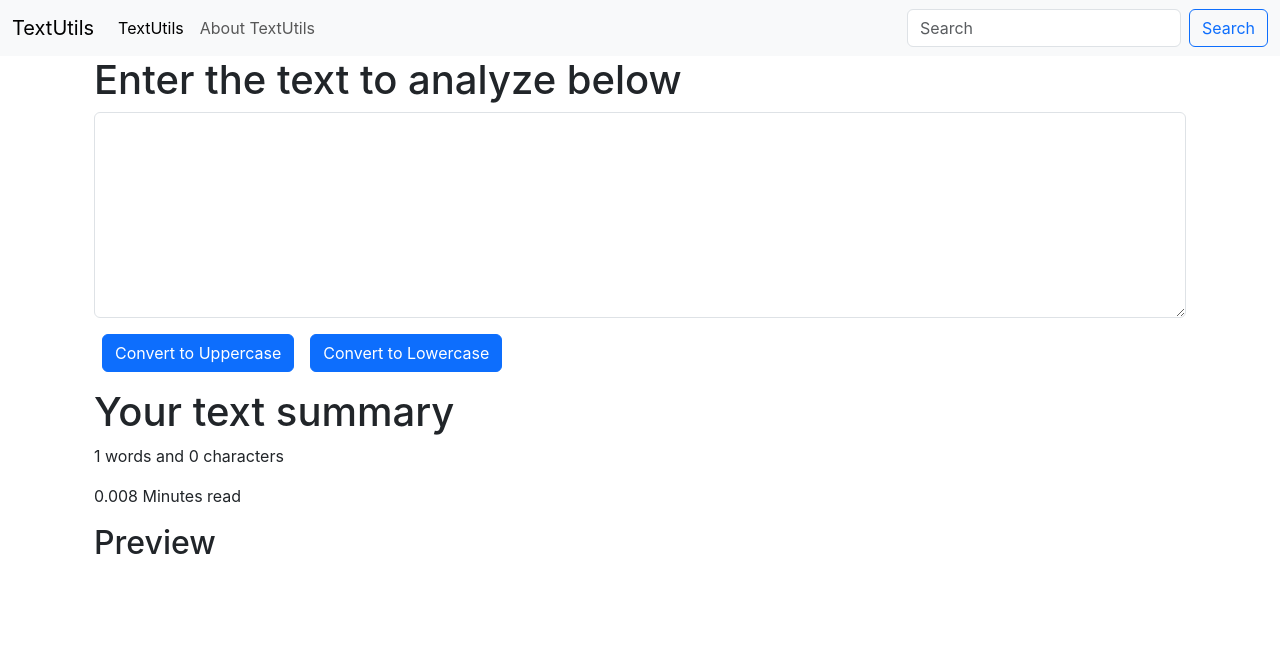
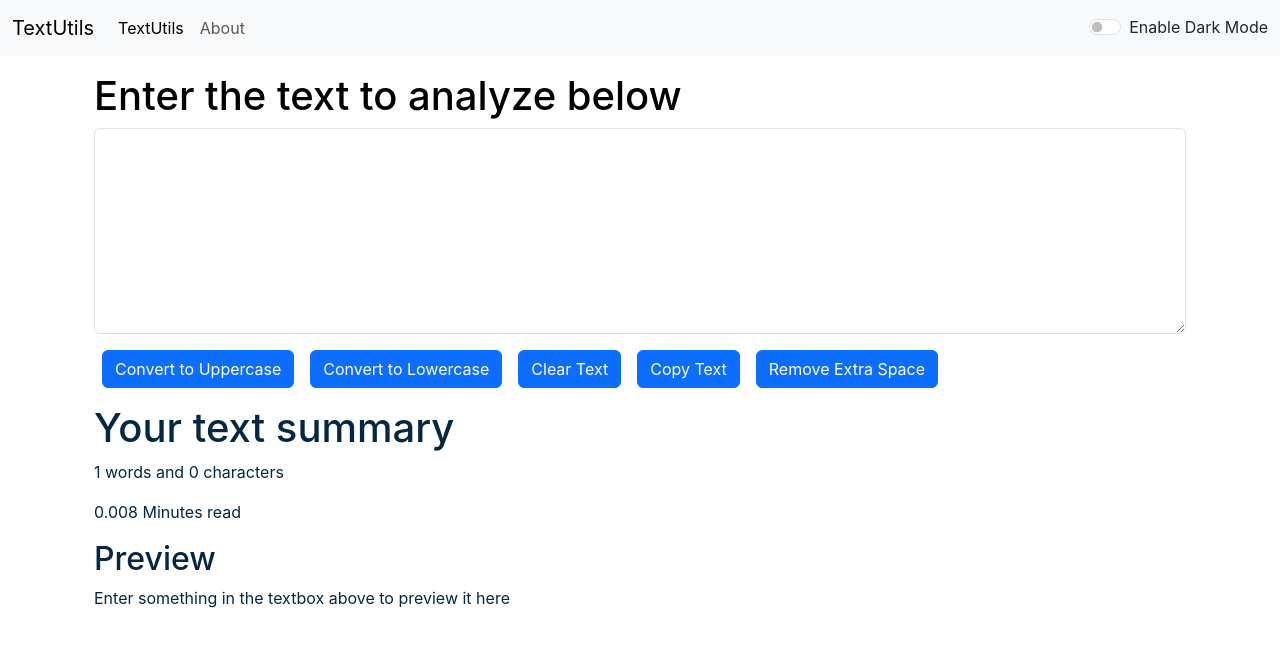
Before and after one commit to raghavranjan071/Textify_React, a React (Create React App) app: page / in a window 1280 px wide. Shown: the top 646 px of the page. Built offline with nearby package versions, Linux system fonts and the light colour scheme.

Commit message:
Commit after video 12 Dark Mode Added Status: Working

```diff
--- a/src/App.js
+++ b/src/App.js
@@ -1,16 +1,36 @@
+import { useState } from 'react';
 import './App.css';
 import Navbar from './components/Navbar';
 import TextForm from './components/TextForm';
+// import About from './components/About';
 // import React from 'react';
 
 function App() {
+  const [mode, setMode] = useState('light'); //Whether dark mode is enabled or not
+
+  const toggleMode = ()=>{
+    if(mode === 'light')
+    {
+      setMode('dark');
+      document.body.style.backgroundColor = '#042743';
+    }
+
+    else{
+      setMode('light');
+      document.body.style.backgroundColor = 'white';
+    }
+  }
   return (
     <>
 
-  <Navbar title="TextUtils" aboutText = "About TextUtils"/>
-  <div className='container'>
-  <TextForm heading="Enter the text to analyze below"/>
+  {/* <Navbar title="TextUtils" aboutText = "About TextUtils"/> */}
 
+    <Navbar title='TextUtils' mode ={mode} toggleMode={toggleMode} />
+  <div className='container my-3'>
+
+  <TextForm heading="Enter the text to analyze below" mode ={mode}/>
+
+    {/* <About /> */}
   </div>
 </>
   );
--- /dev/null
+++ b/src/components/About.js
@@ -0,0 +1,75 @@
+import React, { useState } from 'react'
+
+export default function About() {
+    const [myStyle, setMyStyle] = useState({
+        color: "black",
+        backgroundColor: "white",
+
+    })
+
+    const [btntext, setBtntext] = useState('Enable Dark Mode')
+
+    const toggleStyle=()=>{
+        if(myStyle.color === 'black')
+        {
+            setMyStyle({
+                color: "white",
+                backgroundColor: "black",
+                border: '2px solid white'
+            })
+            setBtntext("Enable Light Mode");
+        }
+        else{
+            setMyStyle({
+                color: "black",
+                backgroundColor: "white"
+            })
+            setBtntext("Enable Dark Mode");
+        }
+    }
+    return (
+        <div className='container' style={myStyle}>
+            <h1 className='my-3'>About Us</h1>
+            <div className="accordion" id="accordionExample" style={myStyle}>
+                <div className="accordion-item">
+                    <h2 className="accordion-header">
+                        <button className="accordion-button" type="button"  style={myStyle}data-bs-toggle="collapse" data-bs-target="#collapseOne" aria-expanded="true" aria-controls="collapseOne">
+                            Accordion Item #1
+                        </button>
+                    </h2>
+                    <div id="collapseOne" className="accordion-collapse collapse show" data-bs-parent="#accordionExample">
+                        <div className="accordion-body" style={myStyle} >
+                            <strong>This is the first item's accordion body.</strong> It is shown by default, until the collapse plugin adds the appropriate classes that we use to style each element. These classes control the overall appearance, as well as the showing and hiding via CSS transitions. You can modify any of this with custom CSS or overriding our default variables. It's also worth noting that just about any HTML can go within the <code>.accordion-body</code>, though the transition does limit overflow.
+                        </div>
+                    </div>
+                </div>
+                <div className="accordion-item"  style={myStyle}>
+                    <h2 className="accordion-header">
+                        <button className="accordion-button collapsed"  style={myStyle} type="button" data-bs-toggle="collapse" data-bs-target="#collapseTwo" aria-expanded="false" aria-controls="collapseTwo">
+                            Accordion Item #2
+                        </button>
+                    </h2>
+                    <div id="collapseTwo" className="accordion-collapse collapse" data-bs-parent="#accordionExample">
+                        <div className="accordion-body">
+                            <strong>This is the second item's accordion body.</strong> It is hidden by default, until the collapse plugin adds the appropriate classes that we use to style each element. These classes control the overall appearance, as well as the showing and hiding via CSS transitions. You can modify any of this with custom CSS or overriding our default variables. It's also worth noting that just about any HTML can go within the <code>.accordion-body</code>, though the transition does limit overflow.
+                        </div>
+                    </div>
+                </div>
+                <div className="accordion-item">
+                    <h2 className="accordion-header">
+                        <button className="accordion-button collapsed"  style={myStyle} type="button" data-bs-toggle="collapse" data-bs-target="#collapseThree" aria-expanded="false" aria-controls="collapseThree">
+                            Accordion Item #3
+                        </button>
+                    </h2>
+                    <div id="collapseThree" className="accordion-collapse collapse" data-bs-parent="#accordionExample">
+                        <div className="accordion-body"  style={myStyle}>
+                            <strong>This is the third item's accordion body.</strong> It is hidden by default, until the collapse plugin adds the appropriate classes that we use to style each element. These classes control the overall appearance, as well as the showing and hiding via CSS transitions. You can modify any of this with custom CSS or overriding our default variables. It's also worth noting that just about any HTML can go within the <code>.accordion-body</code>, though the transition does limit overflow.
+                        </div>
+                    </div>
+                </div>
+            </div>
+            <div className='container my-3'></div>
+            <button onClick={toggleStyle} type="button" className="btn btn-primary">Enable Dark Mode</button>
+        </div>
+    )
+}
--- a/src/components/Navbar.js
+++ b/src/components/Navbar.js
@@ -3,7 +3,7 @@
 
 export default function Navbar(props) {
     return (
-        <nav className="navbar navbar-expand-lg bg-body-tertiary" >
+        <nav className={`navbar navbar-expand-lg navbar-${props.mode} bg-${props.mode}`} >
             <div className="container-fluid">
                 <a className="navbar-brand" href="/">{props.title}</a>
                 <button className="navbar-toggler" type="button" data-bs-toggle="collapse" data-bs-target="#navbarSupportedContent" aria-controls="navbarSupportedContent" aria-expanded="false" aria-label="Toggle navigation">
@@ -19,10 +19,15 @@
                         </li>
 
                     </ul>
-                    <form className="d-flex" role="search">
+                    {/* <form className="d-flex" role="search">
                         <input className="form-control me-2" type="search" placeholder="Search" aria-label="Search" />
                         <button className="btn btn-outline-primary" type="submit">Search</button>
-                    </form>
+                    </form> */}
+
+                    <div className={`form-check form-switch text-${props.mode === "light" ? 'dark' : 'light'}`}>
+                        <input className="form-check-input" onClick={props.toggleMode} type="checkbox" role="switch" id="flexSwitchCheckDefault" />
+                        <label className="form-check-label" htmlfor="flexSwitchCheckDefault" >Enable Dark Mode</label>
+                    </div>
                 </div>
             </div>
         </nav>
--- a/src/components/TextForm.js
+++ b/src/components/TextForm.js
@@ -1,51 +1,75 @@
 import React, { useState } from 'react'
 
 export default function TextForm(props) {
-  const handleUpClick= ()=>{
-    console.log("Uppercase was clicked"+ text);
+  const handleUpClick = () => {
+    console.log("Uppercase was clicked" + text);
     let newText = text.toUpperCase();
     setText(newText)
   }
 
-  const handleLoClick= ()=>{
-    console.log("Uppercase was clicked"+ text);
+  const handleLoClick = () => {
+    console.log("Uppercase was clicked" + text);
     let newText = text.toLowerCase();
     setText(newText)
   }
 
-  const handleOnChange= (event)=>{
+  const handleOnChange = (event) => {
     console.log("OnChange");
     setText(event.target.value);
   }
 
+  const handleClearChange = () => {
+    let newText = "";
+    setText(newText)
+  }
+
+  const handleCopy = () => {
+    var text = document.getElementById("myBox");
+    text.select();
+    navigator.clipboard.writeText(text.value);
+
+  }
+
+  const handleExtraSpaces = () => {
+    let newText = text.split(/[ ]+/);
+    setText(newText.join(" "))
+  }
   //here we are using hooks
-  const [text,setText] = useState("");
+  const [text, setText] = useState("");
 
   return (
 
     <>
       {/* <h1>{props.heading} - {text}</h1> */}
-    <div className='container'>
-    <h1>{props.heading}</h1>
+      <div className='container' style={{color: props.mode === "dark" ? 'white' : 'black'} }>
+        <h1 >{props.heading}</h1>
 
         <div className="mb-3">
 
-    <textarea className="form-control" value={text} onChange={handleOnChange} id="myBox" rows="8"></textarea>
+          <textarea className="form-control" value={text} onChange={handleOnChange} style={{backgroundColor: props.mode === "dark" ? 'grey' : 'white',color: props.mode === "dark" ? 'white' : '042743' } } id="myBox" rows="8"></textarea>
 
         </div>
         <button className='btn btn-primary mx-2' onClick={handleUpClick}>Convert to Uppercase</button>
         <button className='btn btn-primary mx-2' onClick={handleLoClick}>Convert to Lowercase</button>
+
+        <button className='btn btn-primary mx-2' onClick={handleClearChange}>Clear Text</button>
+
+        <button className='btn btn-primary mx-2' onClick={handleCopy}>Copy Text</button>
+
+        <button className='btn btn-primary mx-2' onClick={handleExtraSpaces}>Remove Extra Space</button>
+
       </div>
 
 
+
       {/* Adding Extra Features */}
-<div className='container my-3'>
+      <div className='container my-3' style={{color: props.mode === "dark" ? 'white' : '#042743'} }>
         <h1>Your text summary</h1>
         <p>{text.split(" ").length} words and {text.length} characters</p>
         <p>{0.008 * text.split(" ").length} Minutes read</p>
 
         <h2>Preview</h2>
-  <p>{text}</p>
+        <p>{text.length>0 ? text: "Enter something in the textbox above to preview it here"}</p>
       </div>
 
     </>
```
Lines whose indentation alone changed are shown as unchanged.
